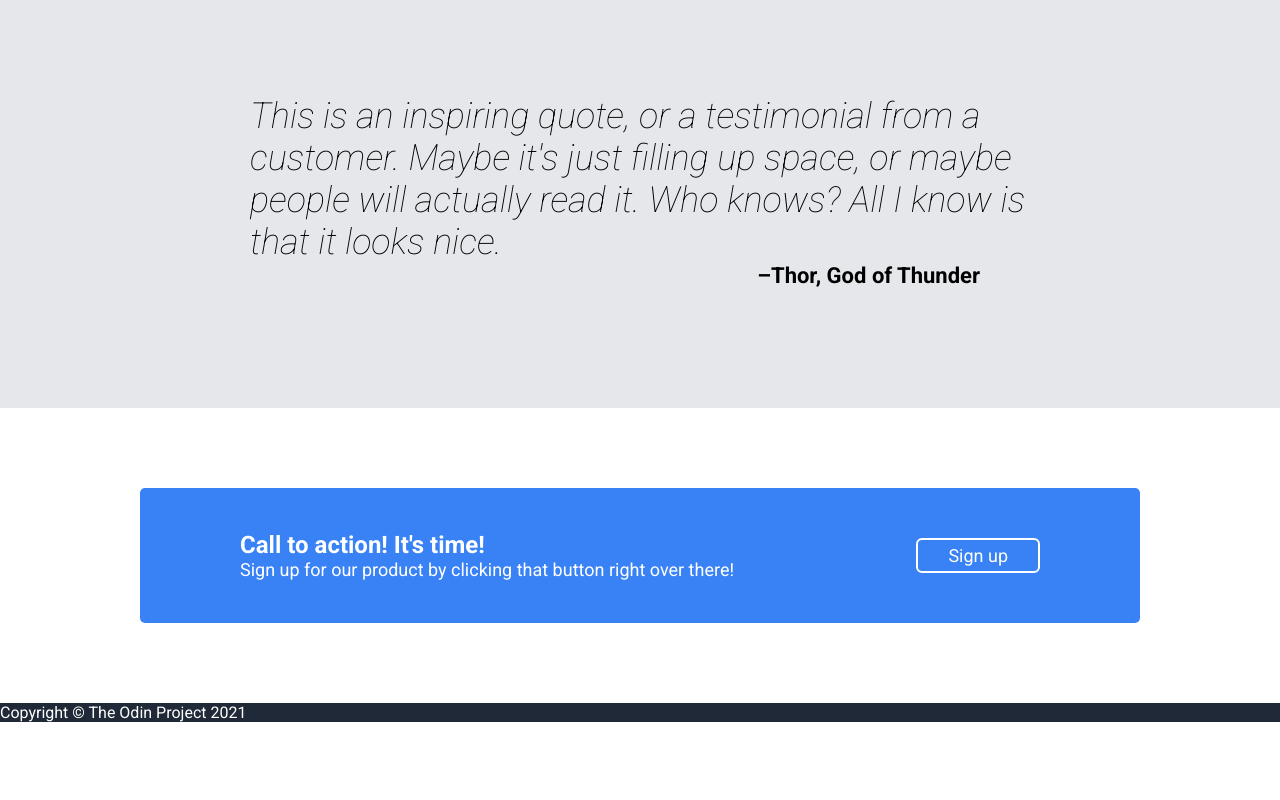
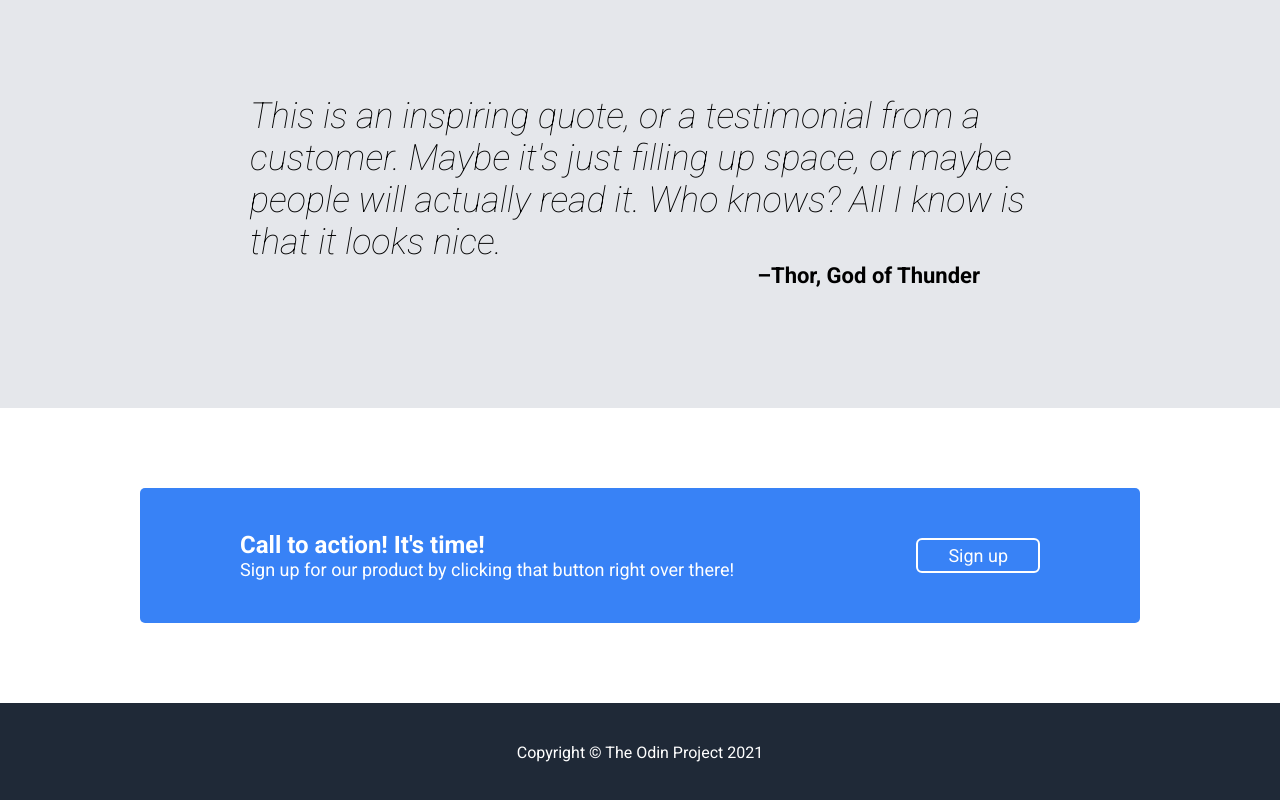
Before and after one commit to ShyamGadde/TOP-landing-page, a plain HTML site: page index.html in a window 1280 px wide. Shown: the part 987-1787 px from the top of the page. Before the commit the page ends 1709 px from the top, so only its background shows below. Drawn offline with Linux system fonts and the light colour scheme.

Commit message:
Add styles to the footer

```diff
--- a/assets/style.css
+++ b/assets/style.css
@@ -157,3 +157,9 @@ blockquote {
 .call-to-action h4 {
   font-size: 24px;
 }
+
+footer {
+  display: flex;
+  justify-content: center;
+  padding: 40px;
+}
--- a/index.html
+++ b/index.html
@@ -88,7 +88,7 @@
   </section>
 
   <footer>
-    <p>Copyright &copy; The Odin Project 2021</p>
+    <span>Copyright &copy; The Odin Project 2021</span>
   </footer>
 </body>
 
```
